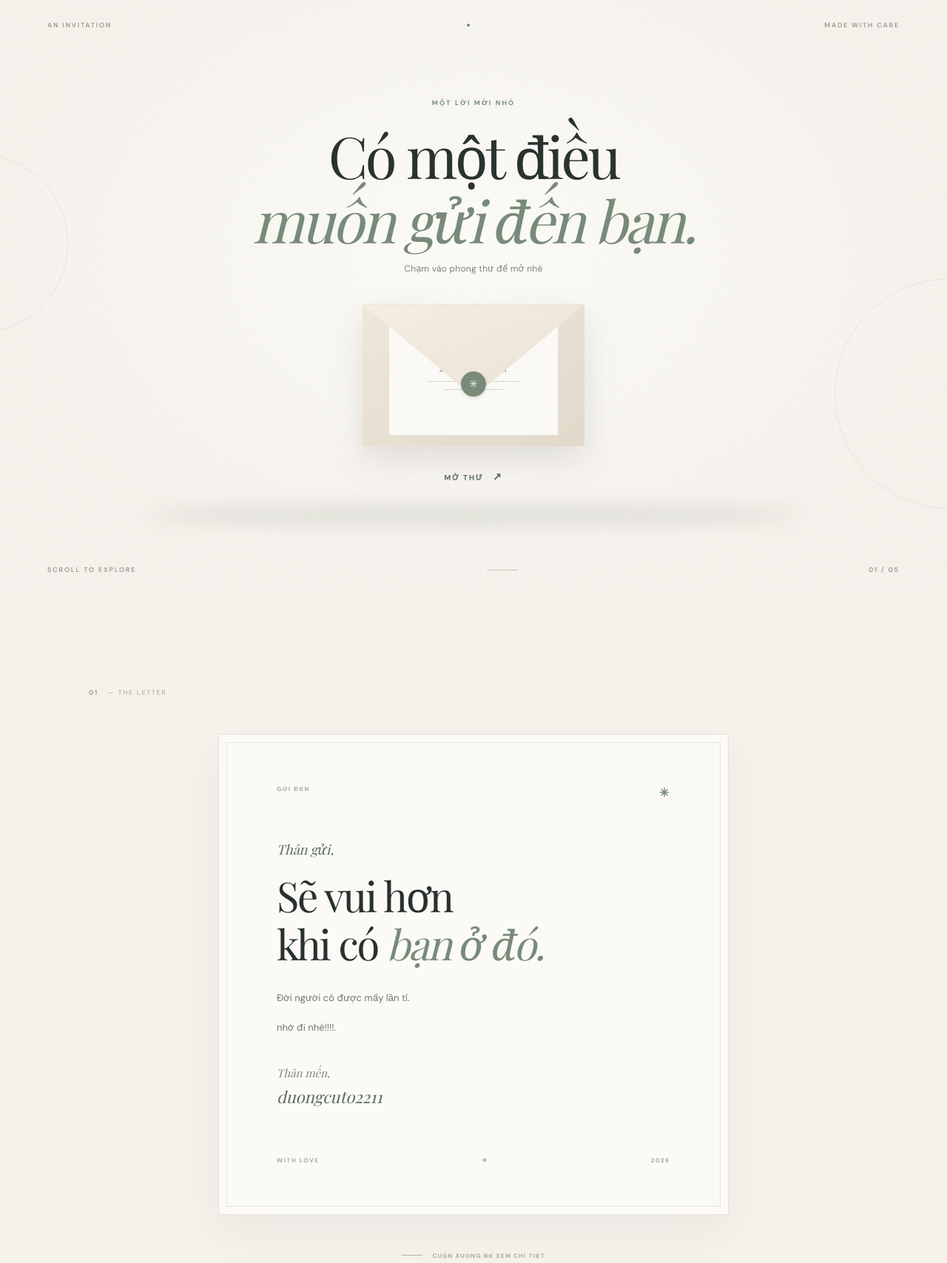
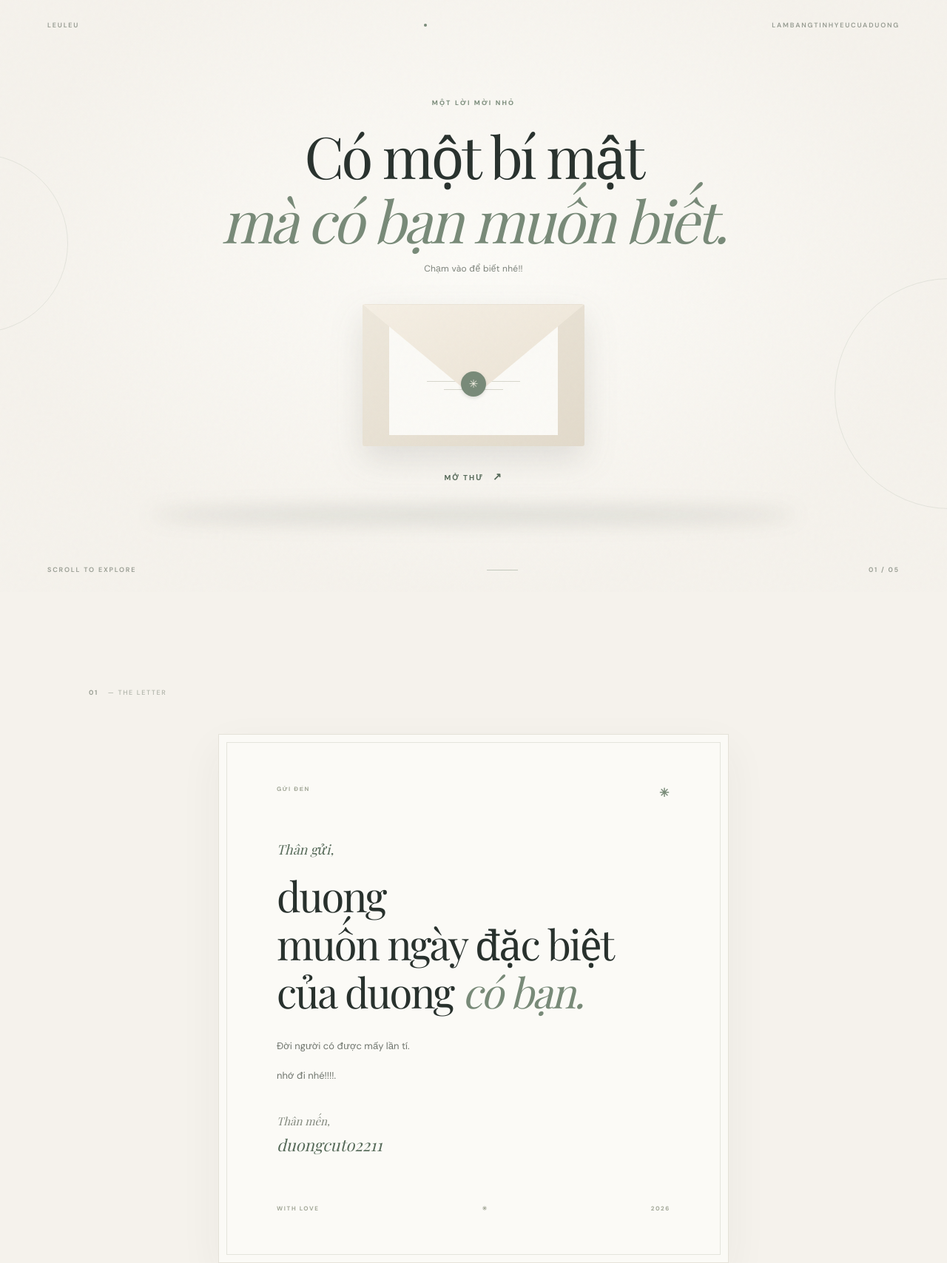
Before and after one commit to DuongCuto2211/kyyeucuaduong, a plain HTML site: page index.html in a window 1280 px wide. Shown: the top 1707 px of the page at 74% size. Drawn offline with nearby package versions, Linux system fonts and the light colour scheme; no server answers; a web font is replaced by a local one.

Commit message:
sửa text trên web

```diff
--- a/index.html
+++ b/index.html
@@ -5,7 +5,7 @@
   <meta name="viewport" content="width=device-width, initial-scale=1.0">
   <meta name="theme-color" content="#f5f2ec">
   <meta name="description" content="Một lời mời nhỏ, dành cho những người đặc biệt.">
-  <title>Thư mời — Một ngày đặc biệt</title>
+  <title>Thư mời — Bí Mật!!!!!!!</title>
   <link rel="icon" href="images/favicon.svg" type="image/svg+xml">
   <link rel="preconnect" href="https://fonts.googleapis.com">
   <link rel="preconnect" href="https://fonts.gstatic.com" crossorigin>
@@ -16,16 +16,16 @@
   <div class="grain" aria-hidden="true"></div>
 
   <header class="opening" id="opening">
-    <div class="opening-topline"><span>AN INVITATION</span><span class="topline-dot"></span><span>MADE WITH CARE</span></div>
+    <div class="opening-topline"><span>LEULEU</span><span class="topline-dot"></span><span>LAMBANGTINHYEUCUADUONG</span></div>
     <div class="opening-center">
       <p class="eyebrow" id="coverEyebrow">MỘT LỜI MỜI NHỎ</p>
-      <h1 class="opening-title">Có một điều<br><em>muốn gửi đến bạn.</em></h1>
-      <p class="opening-hint">Chạm vào phong thư để mở nhé</p>
+      <h1 class="opening-title">Có một bí mật<br><em>mà có  bạn muốn biết.</em></h1>
+      <p class="opening-hint">Chạm vào để biết nhé!!</p>
 
       <button class="envelope-button" id="openLetter" type="button" aria-label="Mở phong thư">
         <span class="envelope-shadow"></span>
         <span class="envelope" id="envelope">
-          <span class="envelope-letter"><span class="letter-mini-title">A LITTLE INVITATION</span><span class="letter-mini-line"></span><span class="letter-mini-line short"></span></span>
+          <span class="envelope-letter"><span class="letter-mini-title">LEULEU</span><span class="letter-mini-line"></span><span class="letter-mini-line short"></span></span>
           <span class="envelope-back"></span>
           <span class="envelope-front"></span>
           <span class="envelope-flap"></span>
@@ -43,7 +43,7 @@
       <div class="letter-paper reveal">
         <div class="paper-top"><span>GỬI ĐẾN</span><span class="paper-star">✳</span></div>
         <p class="letter-greeting" id="letterGreeting">Thân gửi bạn,</p>
-        <h2 class="letter-heading">Sẽ vui hơn<br>khi có <em>bạn ở đó.</em></h2>
+        <h2 class="letter-heading">duong <br>muốn ngày đặc biệt của duong <em>có bạn.</em></h2>
         <div class="letter-copy" id="letterCopy">
           <p>Có những dịp trở nên đáng nhớ không phải vì điều gì quá lớn lao, mà bởi những người mình được gặp và những khoảnh khắc được sẻ chia.</p>
           <p>Mình muốn dành một ngày thật đặc biệt để gặp gỡ, trò chuyện và lưu lại vài kỷ niệm đẹp. Và mình rất mong bạn sẽ có mặt.</p>
@@ -59,11 +59,11 @@
       <div class="section-heading reveal">
         <p class="eyebrow">SAVE THE DATE</p>
         <h2>Một ngày<br><em>để gặp nhau.</em></h2>
-        <p class="section-intro">Mình đã chuẩn bị một buổi gặp mặt nho nhỏ. Đây là những thông tin bạn cần biết.</p>
+        <p class="section-intro">Đây là thông tin buổi chụp ảnh của mình</p>
       </div>
       <div class="event-card reveal">
         <div class="event-card-top"><span>THE GATHERING</span><span class="tiny-star">✳</span></div>
-        <h3 id="eventName">Một buổi gặp mặt thân mật</h3>
+        <h3 id="eventName">buổi kỉ yếu nho </h3>
         <div class="event-details-grid">
           <div class="event-detail"><span class="detail-label">NGÀY</span><strong id="eventDateText">20 tháng 12, 2026</strong></div>
           <div class="event-detail"><span class="detail-label">THỜI GIAN</span><strong id="eventTimeText">18:00</strong></div>
@@ -90,7 +90,7 @@
       <div class="section-heading reveal">
         <p class="eyebrow">A FEW MEMORIES</p>
         <h2>Những điều<br><em>muốn lưu giữ.</em></h2>
-        <p class="section-intro">Một vài khung hình nhỏ. Bạn có thể thay bằng ảnh của mình trong thư mục <code>images</code>.</p>
+        <p class="section-intro">Một vài kỷ niệm của mình  <code>images</code>.</p>
       </div>
       <div class="gallery-grid">
         <button class="gallery-item gallery-item-large reveal" type="button" data-full-image="images/moment-01.svg" aria-label="Xem ảnh kỷ niệm 1"><img src="images/moment-01.svg" alt="Khung ảnh kỷ niệm số 1"><span class="image-caption">01 / THE BEGINNING</span></button>
```
